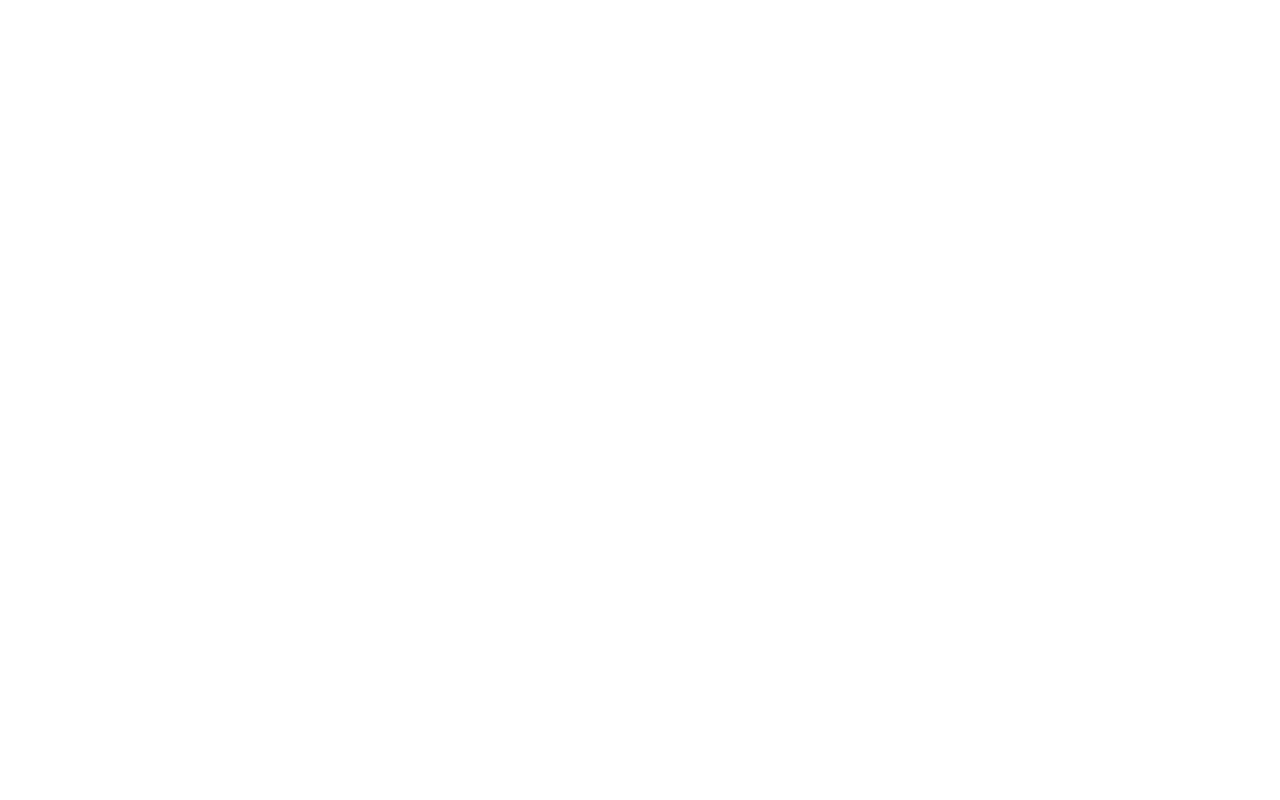
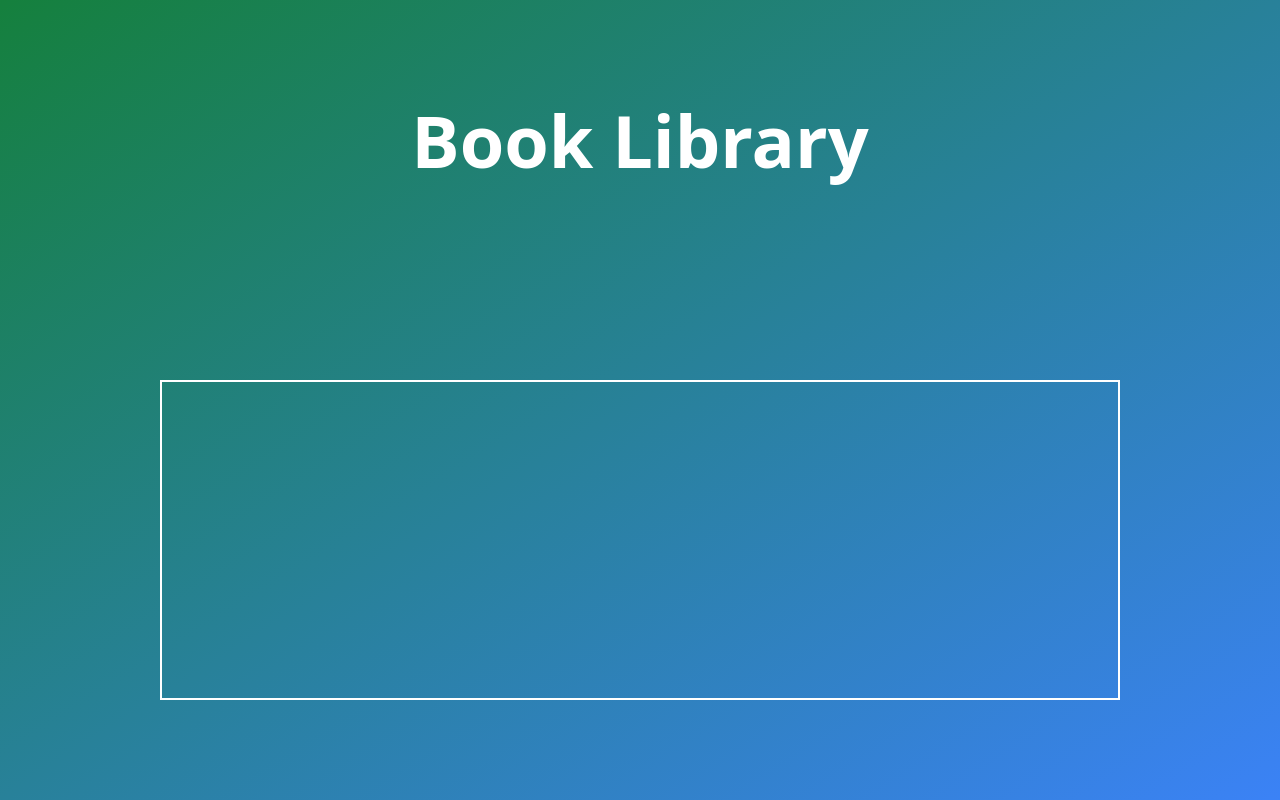
Before and after one commit to rlaw28/book-library, a website: page dist/index.html in a window 1280 px wide. Drawn offline with Linux system fonts and the light colour scheme.

Commit message:
Add and position general layout elements.

```diff
--- a/dist/index.html
+++ b/dist/index.html
@@ -6,7 +6,8 @@
     <title>Book Library</title>
     <link rel="stylesheet" href="output.css">
 </head>
-<body>
-
+<body class="bg-green-700 bg-gradient-to-tl from-blue-500 h-screen w-screen flex flex-col items-center justify-around">
+    <h1 class="text-7xl font-semibold text-white my-1">Book Library</h1>
+    <div class="bg-transparent w-3/4 h-2/5 border-2 border-white"></div>
 </body>
 </html>
```
Also changed, not shown: dist/output.css.
